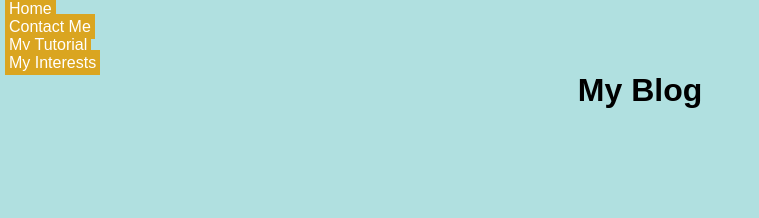
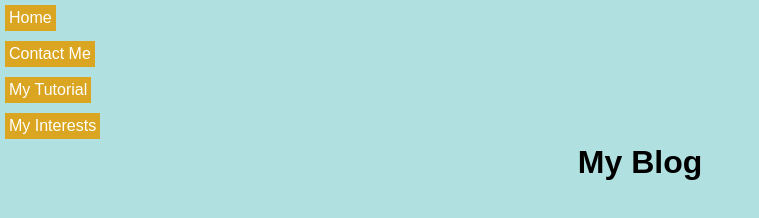
Before and after one commit to grbrooks/grahamsblog, a plain HTML site: page index.html in a window 1280 px wide. Shown: the whole page, without its empty margins (0-759 px from the left). Drawn offline with Linux system fonts and the light colour scheme.

Commit message:
--- Auto-Git Commit ---

```diff
--- a/css/style.css
+++ b/css/style.css
@@ -9,7 +9,11 @@
 }
 
 .item {
+    text-align: center;
     list-style-type: none;
+    display: flex;
+    flex-wrap: left;
+    justify-content: ;
 }
 
 .item a {
@@ -21,7 +25,7 @@
 }
 
 .item a:hover {
-    color: red;
+    color: #8c00ff;
 }
 
 h1 {
```
